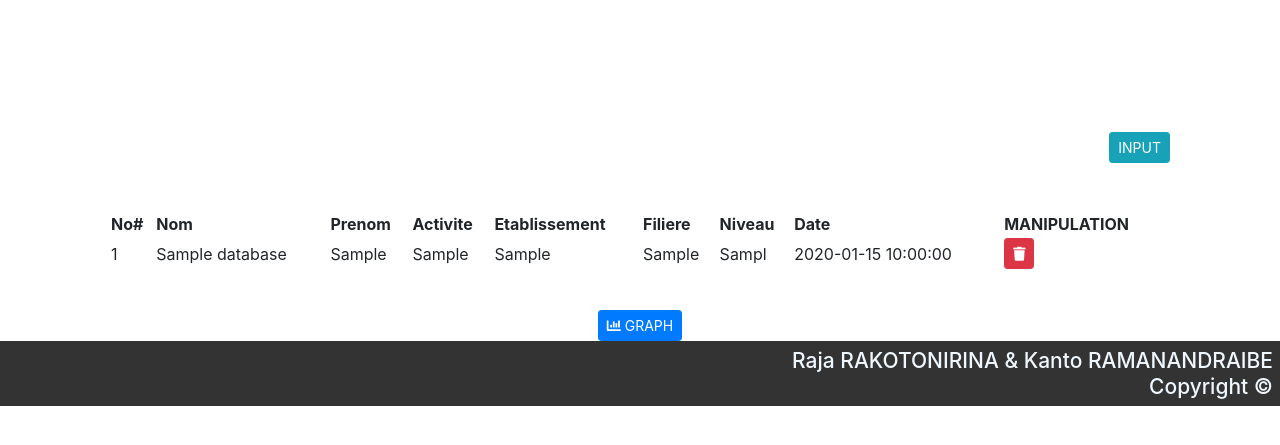
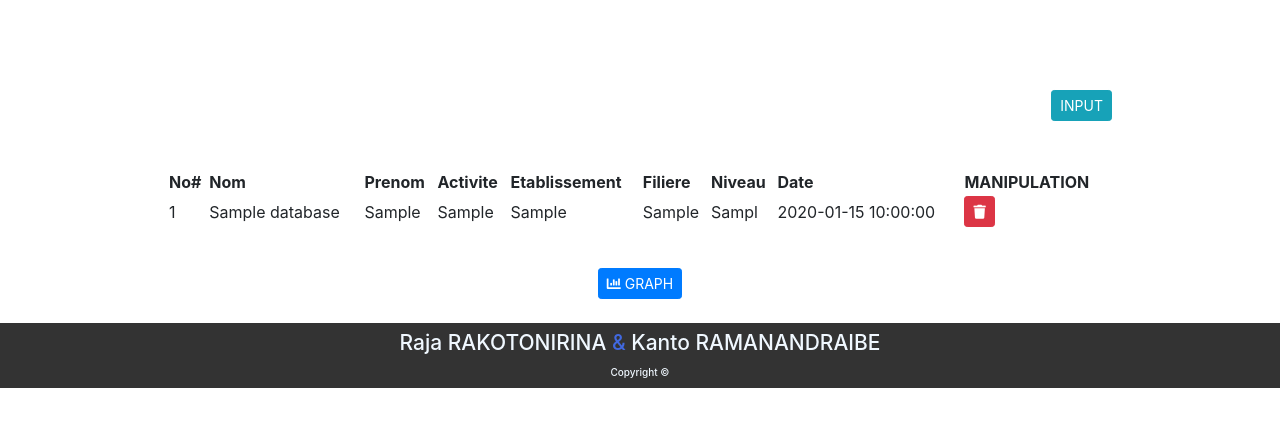
Before and after one commit to RajaRakoto/statix, a PHP site: page / in a window 1280 px wide. Shown: the part 90-535 px from the top of the page. Run offline with PHP 8.4, Linux system fonts and the light colour scheme; tables that the repository leaves empty hold one stand-in row (values such as "Sample post"); data that the repository does not hold is empty; some libraries are stand-ins or nearby versions.

Commit message:
[css]: style footer (author & copyright)

```diff
--- a/index.php
+++ b/index.php
@@ -69,8 +69,8 @@
 
   <!-- CDN IMPORT -->
     <!-- datatables CDN -->
-    <link rel="stylesheet" type="text/css" href="https://cdn.datatables.net/1.10.25/css/jquery.dataTables.css">
-    <script type="text/javascript" charset="utf8" src="https://cdn.datatables.net/1.10.25/js/jquery.dataTables.js"></script>
+    <link rel="stylesheet" href="https://cdn.datatables.net/1.10.9/css/jquery.dataTables.min.css">
+    <link rel="stylesheet" href="https://cdn.datatables.net/responsive/1.0.7/css/responsive.dataTables.min.css">
 
     <!-- font awesome CDN -->
     <link rel="stylesheet" href="https://use.fontawesome.com/releases/v5.8.1/css/all.css">
@@ -184,17 +184,19 @@
 
   <!-- DATATABLES core //bug -->
   <script src="https://code.jquery.com/jquery-3.4.0.js"></script>
-  <script type="text/javascript" charset="utf8" src="https://cdn.datatables.net/1.10.25/js/jquery.dataTables.js"></script>
+  <script type="text/javascript" src="https://cdn.datatables.net/1.10.9/js/jquery.dataTables.min.js"></script>
 
-    <script type="text/javascript">
-        $(document).ready(function() {
-            $('#example').DataTable();
-        } );
+  <script type="text/javascript">
+    $(document).ready(function() {
+        $('#example').DataTable();
+    } );
   </script>
+
+    <br>
 
   <!-- FOOTER -->
   <footer>
-    <h5 id="foot">Raja RAKOTONIRINA & Kanto RAMANANDRAIBE <br>Copyright &copy;</h5>
+      <h5 id="foot">Raja RAKOTONIRINA <span id="etcom-blue">&</span> Kanto RAMANANDRAIBE<br><span id="copy-size">Copyright &copy;</span></h5>
   </footer>
 
 </body>
--- a/style.css
+++ b/style.css
@@ -12,15 +12,26 @@
 }
 
 .container {
-  margin-top: 50px;
+  margin: auto;
   padding: 40px;
+  width: 80%;
+  height: 100%;
 }
 
 #foot {
-  text-align: right;
+  margin: auto;
   padding: 7px;
   background-color: #333;
   color: aliceblue;
+  text-align: center;
   font-size: 21px;
   font-family: -apple-system, BlinkMacSystemFont, 'Segoe UI', Roboto, Oxygen, Ubuntu, Cantarell, 'Open Sans', 'Helvetica Neue', sans-serif;
 }
+
+#etcom-blue {
+  color: royalblue;
+}
+
+#copy-size {
+  font-size: x-small;
+}
```
